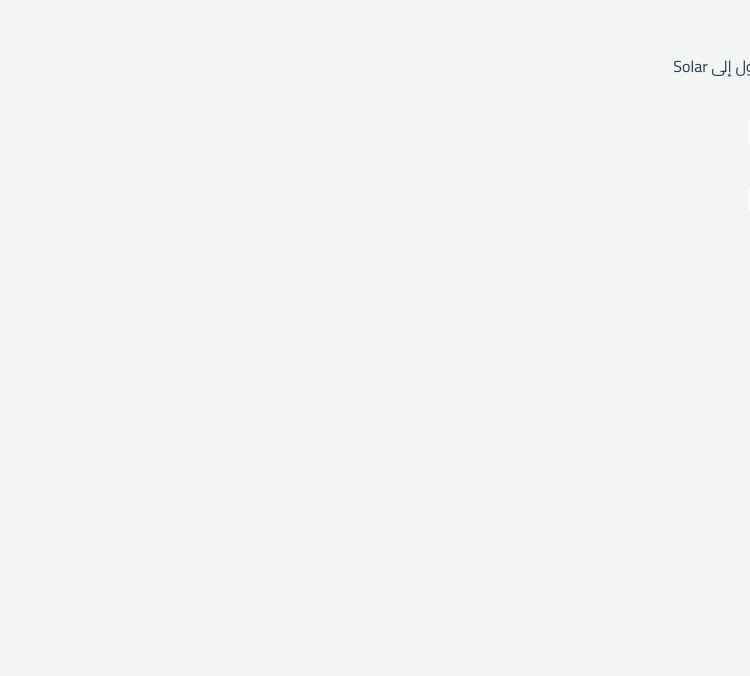
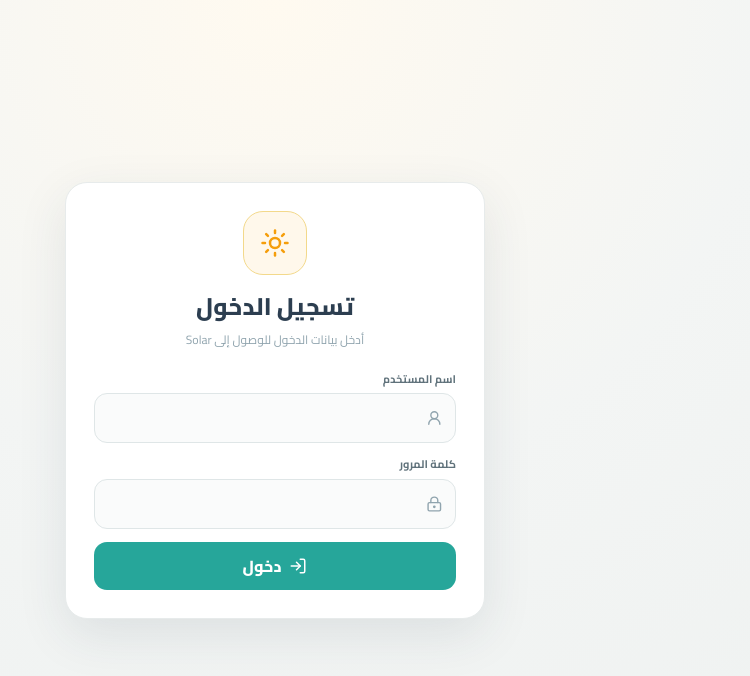
Before and after one commit to mahmoudbir-glitch/Solar, a Next.js app: page /login in a window 1280 px wide. Shown: the top 676 px of the page, without its empty margins (530-1280 px from the left). Built offline with nearby package versions, Linux system fonts and the light colour scheme.

Commit message:
Style Solar login page

```diff
--- a/src/app/globals.css
+++ b/src/app/globals.css
@@ -45,3 +45,9 @@ button,input,select{font:inherit}
 .suggestion-note{font-size:10px;color:#90a4ae;margin:-3px 0 10px}.suggestion-item{background:#fafbfb;border:1px solid #eef1f1;border-radius:12px;padding:9px;text-align:center;font-size:11px;color:#60727b}
 .accordion{border:1px solid #e7ebeb;background:#fff;border-radius:16px;overflow:hidden}.accordion summary{cursor:pointer;list-style:none;padding:16px;font-weight:700}.accordion summary::-webkit-details-marker{display:none}.section-summary{display:flex;align-items:center;justify-content:space-between;gap:10px}.section-summary-main{display:flex;align-items:center;gap:9px}.field{display:block;margin-top:12px}.field span{display:block;font-size:11px;color:#90a4ae;margin-bottom:5px}.field input,.field select{width:100%;background:#fafbfb;border:1px solid #e1e7e8;border-radius:12px;padding:11px 12px;color:#2c3e50;outline:none}.primary-btn{width:100%;border:0;border-radius:13px;padding:12px;background:#26a69a;color:#fff;font-weight:700}.muted{color:#90a4ae}.value{font-variant-numeric:tabular-nums}.unit{font-size:12px;color:#90a4ae;font-weight:600;direction:ltr;unicode-bidi:isolate}
 @media(max-width:520px){.shell{padding-inline:12px}.live-badge span{display:none}.live-badge small{display:inline}.energy-flow{min-height:310px}.flow-node{width:92px}.flow-node-icon{width:50px;height:50px}.flow-center{width:96px;height:96px}.weather-row{gap:5px}.nav-item{min-width:52px;font-size:9px}.bar-chart{gap:4px}.bar-label{font-size:8px}}
+
+.login-page{min-height:100vh;display:grid;place-items:center;padding:20px;background:radial-gradient(circle at top,#fffaf0 0,#f3f5f4 48%,#eef1f0 100%)}
+.login-card{width:min(420px,100%);background:#fff;border:1px solid #e7ebeb;border-radius:22px;padding:28px;box-shadow:0 16px 50px rgba(44,62,80,.10);text-align:center}
+.login-brand-mark{width:64px;height:64px;border-radius:20px;display:grid;place-items:center;margin:0 auto 14px;background:#fff8eb;border:1px solid #f3d98b;color:#f59e0b}
+.login-card h1{margin:0;font-size:24px;font-weight:800}.login-card>p{margin:6px 0 22px;color:#90a4ae;font-size:12px}
+.login-form{display:grid;gap:13px;text-align:right}.login-field span{display:block;margin-bottom:6px;color:#60727b;font-size:11px;font-weight:700}.login-field>div{display:flex;align-items:center;gap:9px;background:#fafbfb;border:1px solid #dfe6e7;border-radius:13px;padding:0 12px;color:#90a4ae}.login-field input{width:100%;border:0;outline:0;background:transparent;padding:12px 0;color:#2c3e50;direction:rtl}.login-button{border:0;border-radius:13px;padding:12px;background:#26a69a;color:#fff;font-weight:800;display:flex;justify-content:center;align-items:center;gap:8px;cursor:pointer}.login-button:disabled{opacity:.65;cursor:wait}.login-error{background:#fff1ef;border:1px solid #f2c4bd;color:#a33b2f;border-radius:12px;padding:10px;font-size:11px;text-align:center}
```
